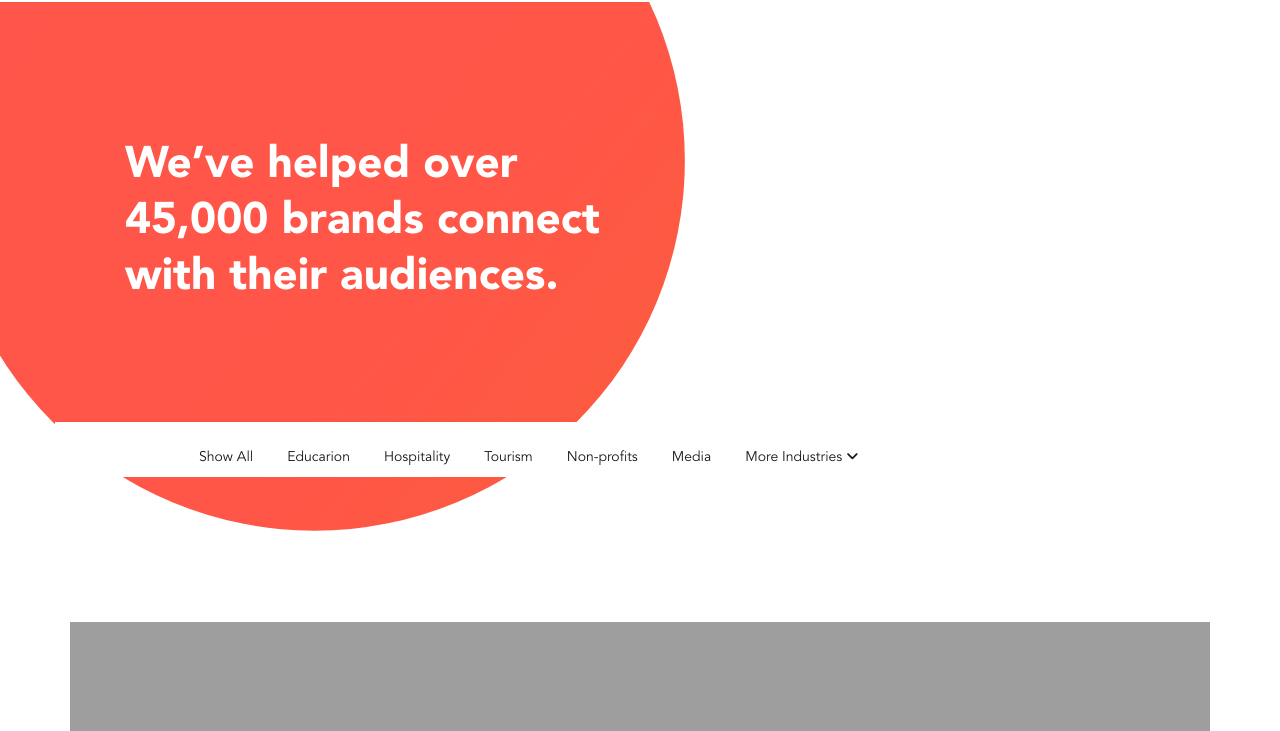
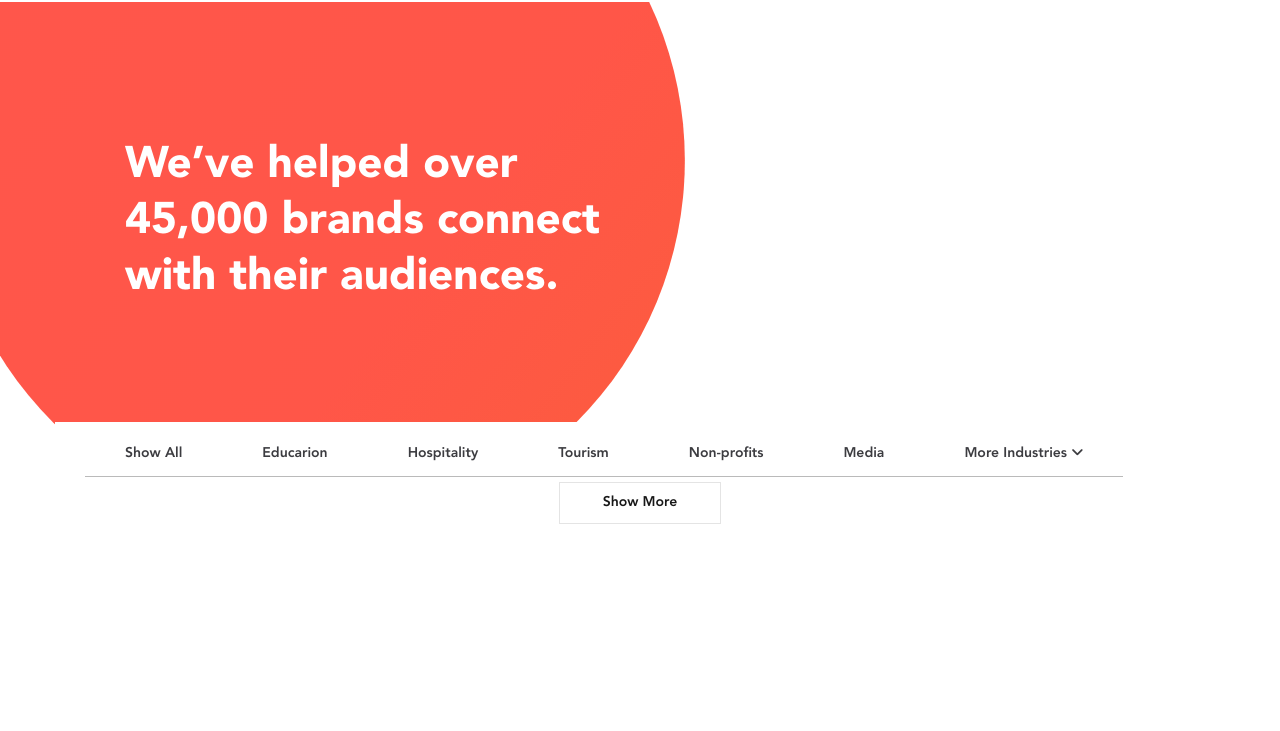
Before and after one commit to tomas70/TINT-Clients, a plain HTML site: page index.html in a window 1280 px wide. Shown: the part 69-800 px from the top of the page. Drawn offline with Linux system fonts and the light colour scheme.

Commit message:
clients logo

```diff
--- a/css/style.scss
+++ b/css/style.scss
@@ -9,7 +9,7 @@ body {
     margin: 0 auto;
 }
 /* --- navbar --- */
-nav {
+.main-nav {
 	background-color: #fff;
 	.navbar-brand {
 		padding: 0;
@@ -69,17 +69,57 @@ nav {
 	background-color: #fff;
 	position: relative;
 	margin-bottom: 48px;
-	nav {
-		position: absolute;
-	}
-	.navbar-default {
+	.second-nav {
+		padding-top: 10px;
 		background-color: #fff;
 		border-color: #bababa;
+		position: absolute;
+		.navbar-collapse {
+			margin-left: 15px;
+			ul {
+				li>a {
+					border-bottom: 0.5px solid #bababa;
+					color: #3c3c40;
+					padding: 10px 40px;
+					font-family: 'Avenir-Heavy';
+					font-size: 14px;
+					font-weight: 900;
+					font-style: normal;
+					font-stretch: normal;
+					line-height: 1.71;
+					letter-spacing: normal;
+					&:hover, &:focus {
+						color: #26e0bd;
+						border-color: linear-gradient(to left, #5df7e9, #2feccf);
+						border-bottom: 3px solid;
+						padding-bottom: 9px;
+					}
+				}
+			}
+		}
 	}
-	.client-scroll {
+	.clients-scroll {
 		margin-top: 60px;
 		overflow: scroll;
-		height: 430px;
+		min-height: 430px;
+		background-color: #fff;
+		.show-more-button {
+			text-align: center;
+			.show-more {
+				font-family: 'Avenir-Heavy';
+				font-size: 14px;
+				font-weight: 900;
+				font-style: normal;
+				font-stretch: normal;
+				line-height: 1.71;
+				letter-spacing: normal;
+				color: #181818;
+				background-color: #fff;
+				border-color: #e4e4e4;
+				border-radius: 0;
+				padding: 8px 43px;
+			}
+		}
 	}
 }
 /* --- container see-how --- */
--- a/index.html
+++ b/index.html
@@ -29,7 +29,7 @@
 <body>
 
     <!-- Navigation -->
-    <nav class="navbar navbar-fixed-top" role="navigation">
+    <nav class="navbar navbar-fixed-top main-nav" role="navigation">
         <div class="container">
             <!-- Brand and toggle get grouped for better mobile display -->
             <div class="navbar-header">
@@ -85,7 +85,7 @@
     <div class="container">
         <div class="row client-logos data-spy="scroll" data-target=".scrollspy"">
                 <header>
-                    <nav class="nav navbar-default navbar-fixed-top">
+                    <nav id="target-nav" class="second-nav navbar-default navbar-fixed-top">
                         <div class="container">
                             <div class="navbar-header">
                                 <button type="button" class="navbar-toggle collapsed" data-toggle="collapse" data-target="#bs-example-navbar-collapse-1">
@@ -98,7 +98,7 @@
                             <!-- Collect the nav links, forms, and other content for toggling -->
                             <div class="collapse navbar-collapse" id="bs-example-navbar-collapse-1">
                                 <ul class="nav navbar-nav navbar-left">
-                                    <li><a href="#">Show All</a>
+                                    <li><a href="#" class="active">Show All</a>
                                     </li>
                                     <li><a href="#">Educarion</a>
                                     </li>
@@ -124,9 +124,13 @@
                     </nav>
                 </header>
             <section class="container clients-scroll">
-                <div class="col-md-12">
 
+                <div class="row show-more-button">
+                    <div class="col-md-12">
+                        <a href="" type="button" class="btn btn-default show-more">Show More</a>
+                    </div>
                 </div>
+                <!-- /.row show-more-button -->
             </section>
         </div>
         <!-- /.row client-logos -->
```
Also changed, not shown: css/style.css.
